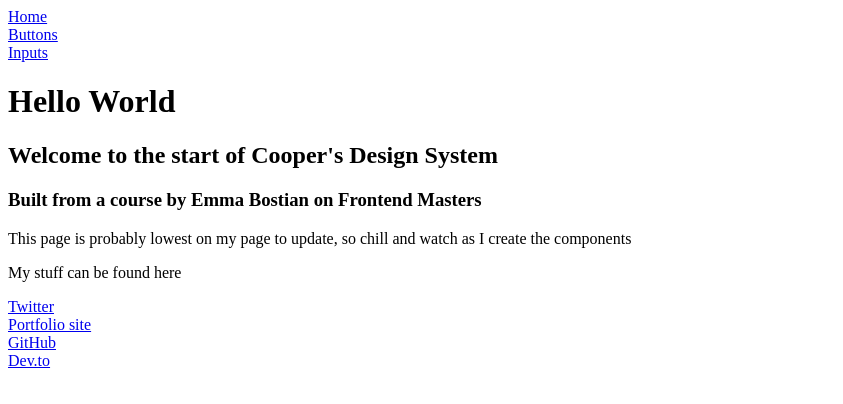
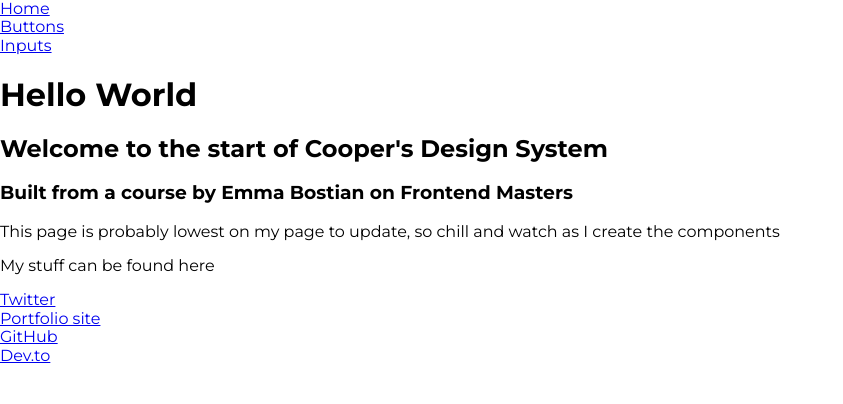
Before and after one commit to CoopsCodes/design-system, a React (Create React App) app: page / in a window 1280 px wide. Shown: the top 404 px of the page, without its empty margins (0-843 px from the left). Built offline with nearby package versions, Linux system fonts and the light colour scheme.

Commit message:
global styles

```diff
--- a/package.json
+++ b/package.json
@@ -6,6 +6,7 @@
     "@testing-library/jest-dom": "^5.14.1",
     "@testing-library/react": "^13.0.0",
     "@testing-library/user-event": "^13.2.1",
+    "polished": "^4.2.2",
     "react": "^18.2.0",
     "react-dom": "^18.2.0",
     "react-router-dom": "6",
--- a/src/App.js
+++ b/src/App.js
@@ -1,12 +1,14 @@
 import React from "react";
 import NavBar from "./components/NavBar";
 import AppRoutes from "./routes/Routes";
+import { GlobalStyles } from "./utils";
 
 function App() {
   return (
     <React.Fragment>
       <NavBar />
       <AppRoutes />
+      <GlobalStyles />
     </React.Fragment>
   );
 }
--- /dev/null
+++ b/src/utils/Global.js
@@ -0,0 +1,25 @@
+import { createGlobalStyle } from "styled-components";
+import { fonts } from "./Typography";
+import { normalize } from "polished";
+
+export const GlobalStyles = createGlobalStyle`
+	${normalize()}
+	html {
+		font-size: 16px;
+		box-sizing: border-box;
+	}
+
+	*, *:before, *:after {
+		box-sizing: inherit;
+	}
+
+	body {
+		margin: 0;
+		font-family: ${fonts.main};
+	}
+
+	main {
+		width: 90%;
+		margin: 0 auto;
+	}
+`;
--- a/src/utils/Themes.js
+++ b/src/utils/Themes.js
@@ -1,4 +1,4 @@
-import { text, blue, fonts } from "../utils";
+import { text, blue } from "../utils";
 
 export const lightTheme = {
   primaryColour: blue[300],
@@ -6,7 +6,6 @@ export const lightTheme = {
   primaryCoverActive: blue[100],
   textColour: text.natural,
   textColourInverted: text.inverted,
-  //   primaryFont: fonts.main,
   border: text.natural,
   borderInverted: text.inverted,
 };
--- a/src/utils/index.js
+++ b/src/utils/index.js
@@ -1,3 +1,4 @@
 export * from "./Colours";
 export * from "./Themes";
 export * from "./Typography";
+export * from "./Global";
```
Also changed, not shown: 1 other file (tests, documents, lock files or other folders).
